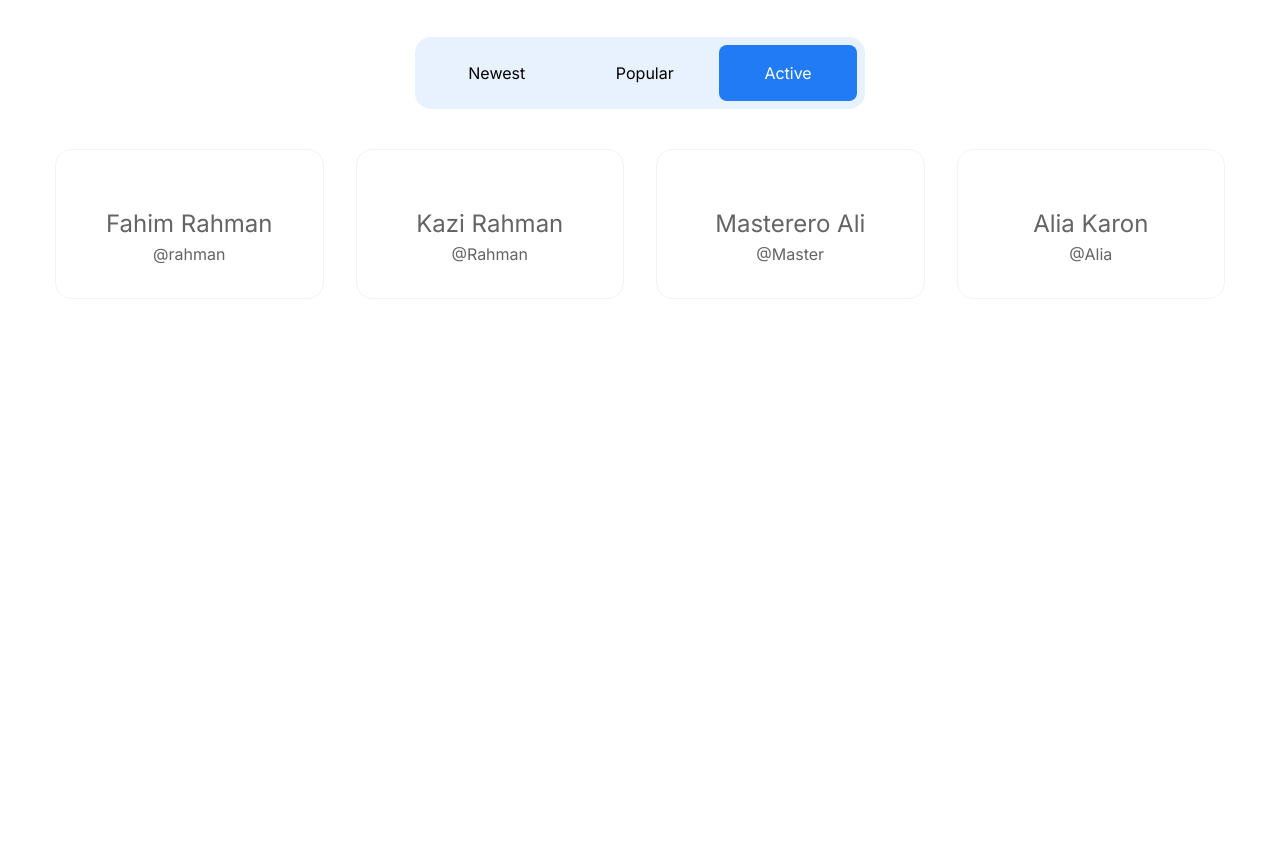
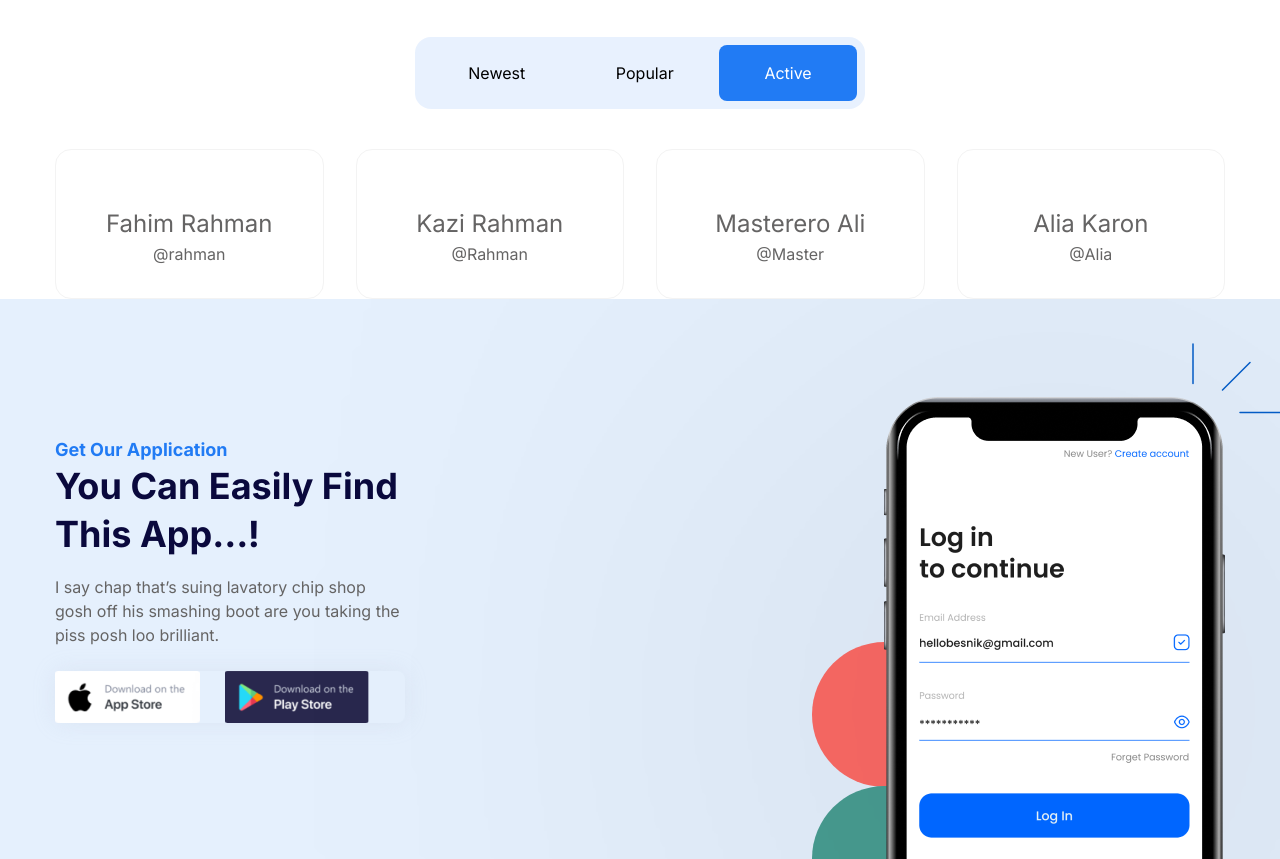
Before and after one commit to loo-kuhs/cryptofolio, a plain HTML site: page index.html in a window 1280 px wide. Shown: the part 2953-3812 px from the top of the page. Before the commit the page ends 3252 px from the top, so only its background shows below. Drawn offline with Linux system fonts and the light colour scheme.

Commit message:
App section done

```diff
--- a/assets/styles/main.css
+++ b/assets/styles/main.css
@@ -502,3 +502,65 @@ p.section__subtitle {
 .team__member-name {
   font-size: 1.5rem;
 }
+
+.app {
+  background-color: #e5f0fd;
+  overflow: hidden;
+}
+
+.app .container {
+  display: grid;
+  grid-template-columns: 350px 1fr;
+  height: 560px;
+  align-items: center;
+}
+
+.app__screenshot {
+  position: relative;
+  align-self: end;
+  width: 341px;
+  margin-inline-start: auto;
+}
+
+.app__screenshot .app__screenshot-picture {
+  filter: drop-shadow(0px 80px 250px rgba(0, 0, 0, 0.2));
+  position: relative;
+  z-index: 1;
+}
+
+.app__screenshot-circle-1,
+.app__screenshot-circle-2 {
+  width: 145px;
+  height: 145px;
+  border-radius: 50%;
+  left: -72px;
+
+  position: absolute;
+}
+
+.app__screenshot-shine {
+  position: absolute;
+  right: -57px;
+  top: -54px;
+}
+
+.app__screenshot-circle-1 {
+  background-color: #fc6a65;
+  bottom: 72px;
+}
+
+.app__screenshot-circle-2 {
+  background-color: #489d92;
+  bottom: -72px;
+}
+
+.app__buttons {
+  display: flex;
+  gap: 1.5rem;
+  margin-top: 1.5rem;
+}
+
+.app__buttons {
+  border-radius: 0.5rem;
+  box-shadow: 0px 0px 22px rgba(178, 188, 208, 0.21);
+}
--- a/index.html
+++ b/index.html
@@ -1,4 +1,3 @@
-<!-- https://www.figma.com/file/8G1nMBWoguQYbKPJPM5i74/Free-Landing-Page-Design-(Community)?node-id=5%3A1043&t=Scid1zliVvSZ7r7q-1 -->
 <!DOCTYPE html>
 <html lang="en">
   <head>
@@ -446,13 +445,47 @@
               <p class="team__member-name">Alia Karon</p>
               <p class="team__member-username">@Alia</p>
             </div>
-
           </div>
         </div>
       </section>
 
       <section class="app">
-        <!-- S01E05 -->
+        <div class="container">
+          <div class="app__content">
+            <h2 class="section__title">Get Our Application</h2>
+            <p class="section__subtitle">You Can Easily Find This App…!</p>
+            <p>
+              I say chap that’s suing lavatory chip shop gosh off his smashing
+              boot are you taking the piss posh loo brilliant.
+            </p>
+            <p class="app__buttons">
+              <a href="https://apps.apple.com/us/app/">
+                <img src="./assets/img/btn-appstore.png" alt="AppStore icon" />
+              </a>
+              <a href="https://play.google.com/store/games/">
+                <img
+                  src="./assets/img/btn-playstore.png"
+                  alt="Google Play icon"
+                />
+              </a>
+            </p>
+          </div>
+          <div class="app__screenshot">
+            <img
+              class="app__screenshot-shine"
+              src="./assets/img/app-screenshot-shine.svg"
+              alt=""
+            />
+            <img
+              class="app__screenshot-picture"
+              src="./assets/img/app-screenshot-short.png"
+              alt=""
+            />
+
+            <div class="app__screenshot-circle-1"></div>
+            <div class="app__screenshot-circle-2"></div>
+          </div>
+        </div>
       </section>
     </main>
     <footer></footer>
```
Also changed, not shown: assets/img/app-screenshot-shine.svg (added), assets/img/app-screenshot-short.png (added), assets/img/app-screenshot.svg (added), assets/img/btn-appstore.png (added), assets/img/btn-playstore.png (added).
